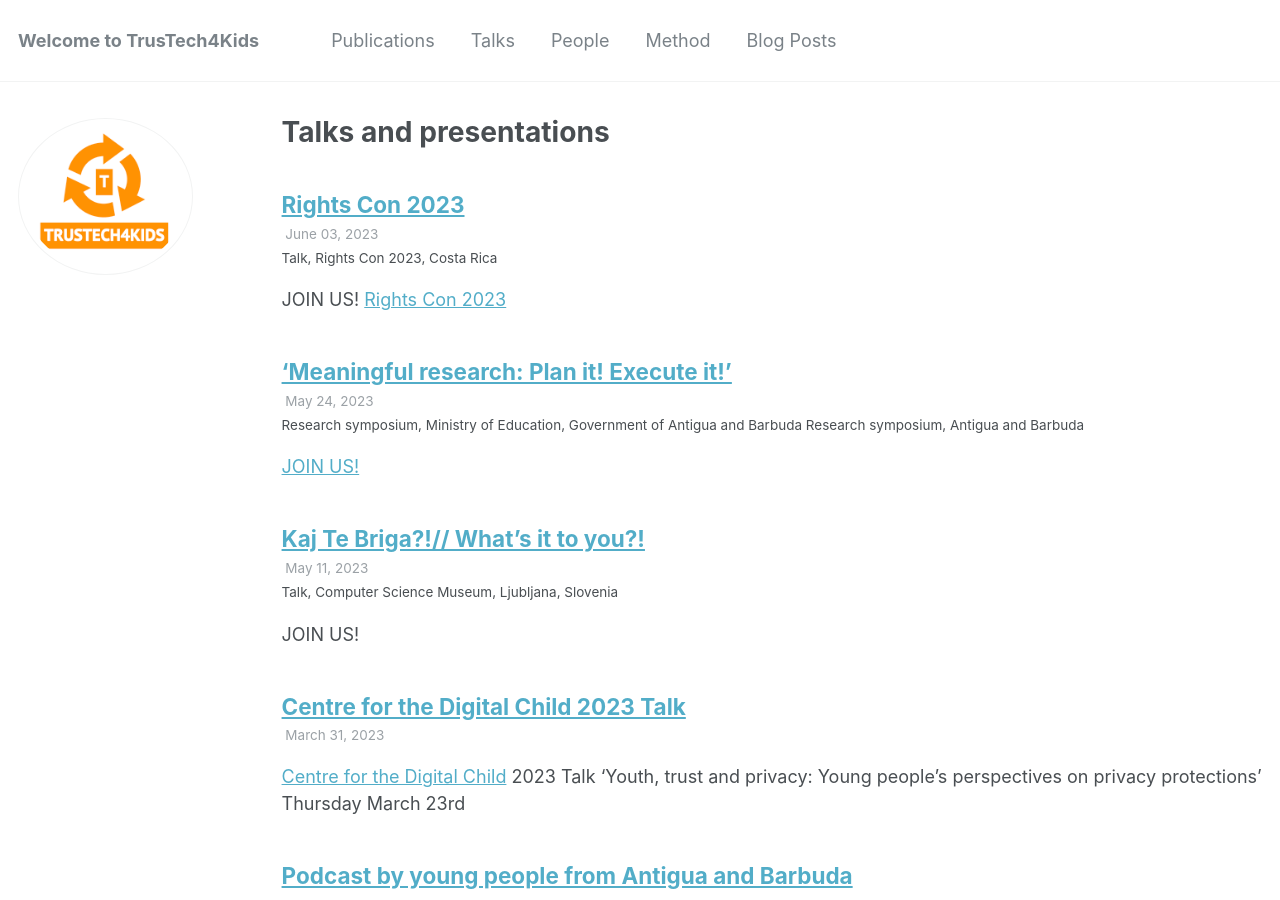
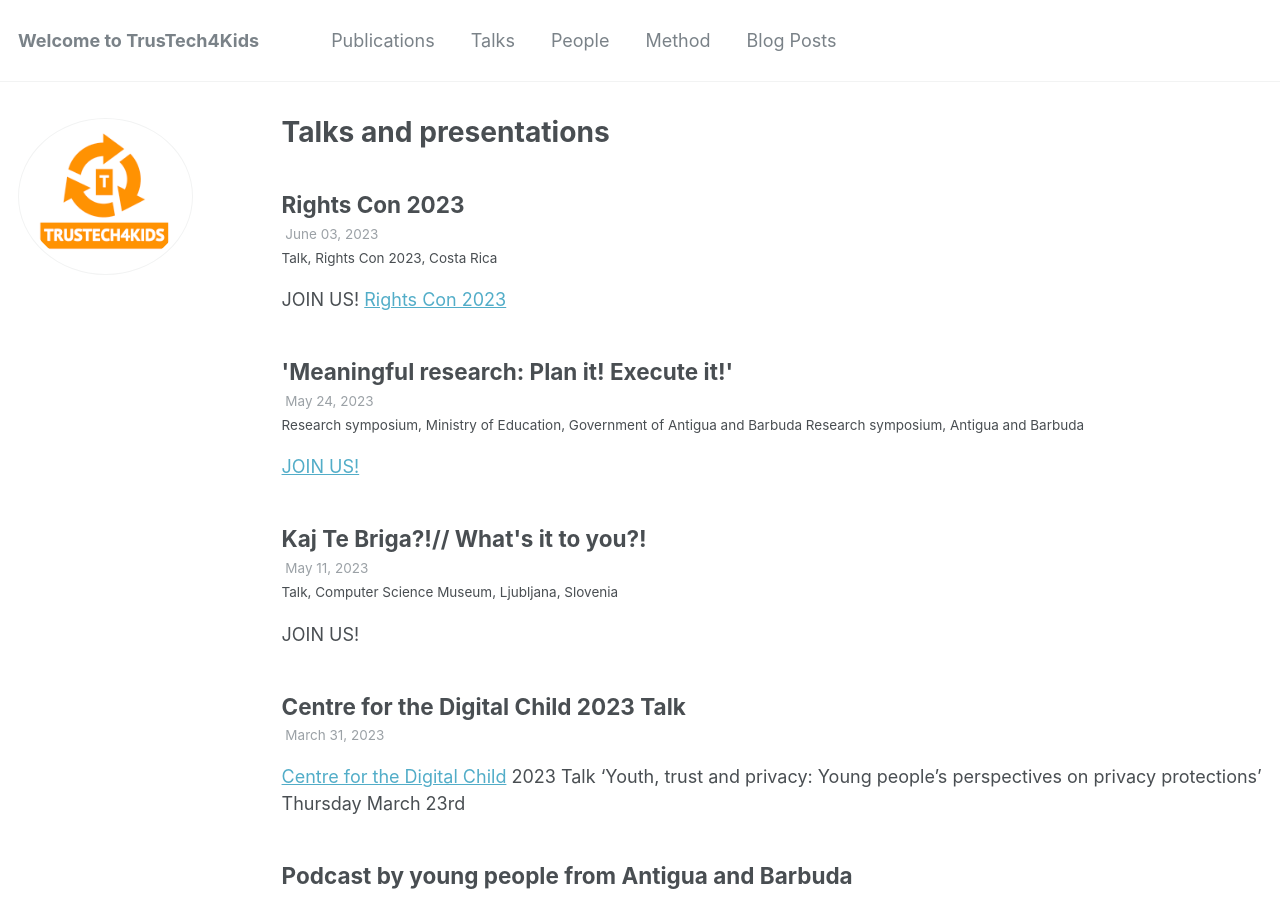
Before and after one commit to trustech4kids/trustech4kids.github.io, a Jekyll site: the page built from _pages/talks.html, in a window 1280 px wide and 900 px high. Built offline with Jekyll 4.4.1, drawn with Linux system fonts in a browser that asks for light colours.

Commit message:
Update archive-single-talk.html

```diff
--- a/_includes/archive-single-talk.html
+++ b/_includes/archive-single-talk.html
@@ -28,6 +28,8 @@
     <h2 class="archive__item-title" itemprop="headline">
       {% if post.link %}
         <a href="{{ post.link }}">{{ title }}</a> <a href="{{ base_path }}{{ post.url }}" rel="permalink"><i class="fa fa-link" aria-hidden="true" title="permalink"></i><span class="sr-only">Permalink</span></a>
+      {% elsif post.collection == 'talks' %}
+          {{ post.title }}
       {% else %}
         <a href="{{ base_path }}{{ post.url }}" rel="permalink">{{ title }}</a>
       {% endif %}
```
